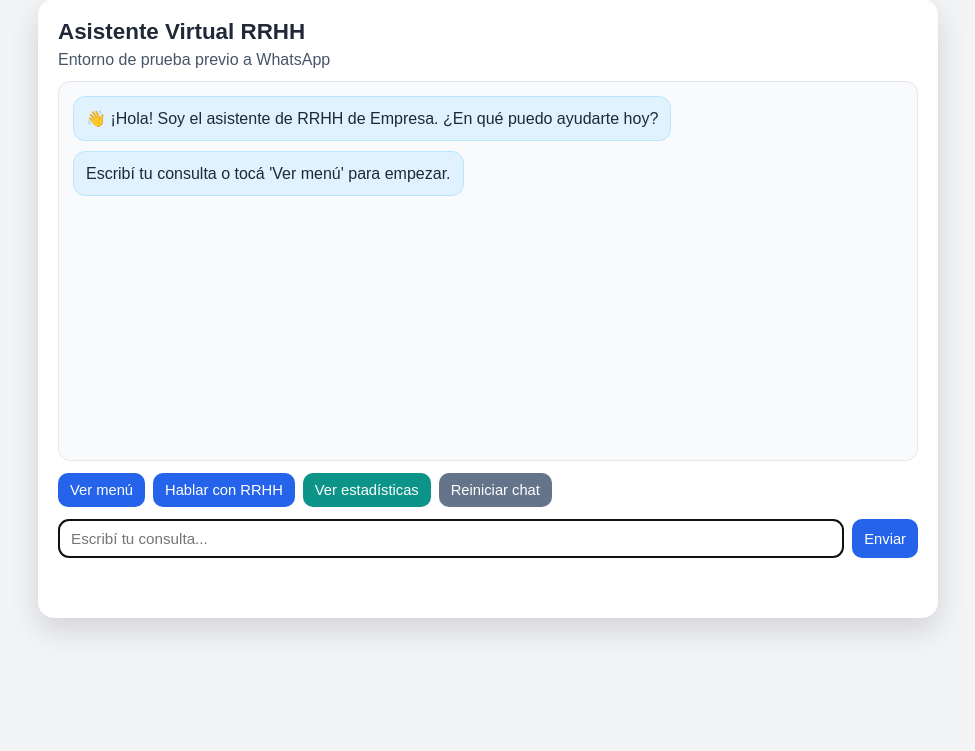
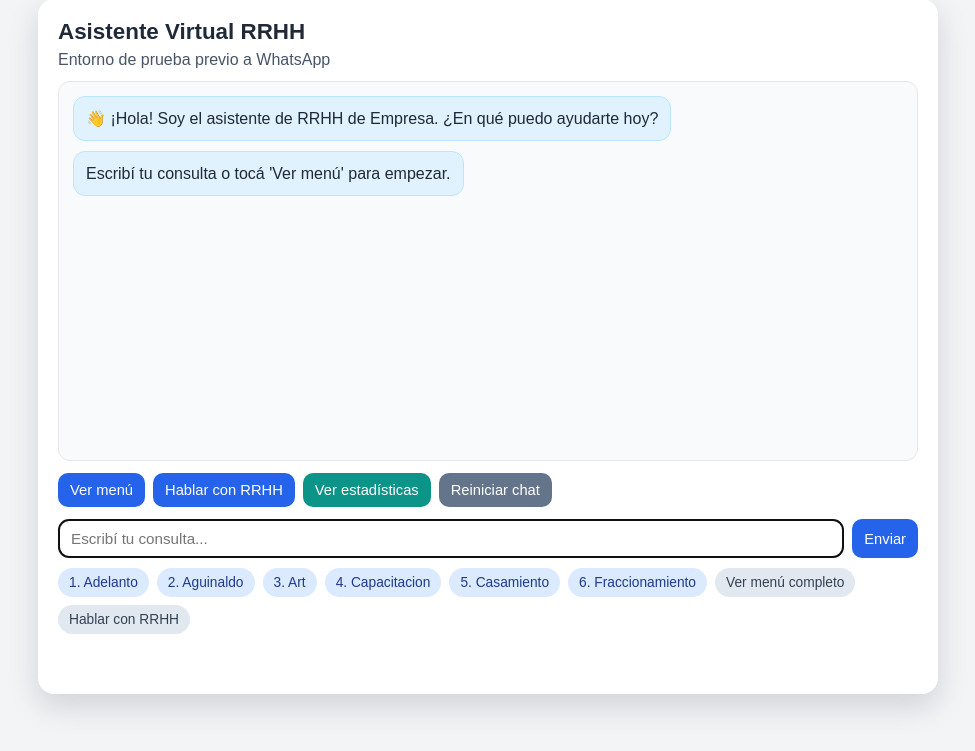
Before and after one commit to deboraq/ChatBotRRHH, a Flask app: page / in a window 1280 px wide. Shown: the part 25-776 px from the top of the page, without its empty margins (152-1127 px from the left). Run offline with Flask 3, Linux system fonts and the light colour scheme.

Commit message:
Mejora UX web con acciones clickeables y feedback guiado
Co-authored-by: deboraq <deboraq@users.noreply.github.com>

```diff
--- a/static/chat.css
+++ b/static/chat.css
@@ -129,6 +129,43 @@ button:hover {
   min-height: 18px;
 }
 
+.dynamic-actions {
+  margin-top: 10px;
+  display: flex;
+  flex-wrap: wrap;
+  gap: 8px;
+}
+
+.chip {
+  border: none;
+  background: #e5e7eb;
+  color: #111827;
+  border-radius: 999px;
+  padding: 7px 11px;
+  cursor: pointer;
+  font-size: 0.86rem;
+}
+
+.chip.topic {
+  background: #dbeafe;
+  color: #1e3a8a;
+}
+
+.chip.secondary {
+  background: #e2e8f0;
+  color: #334155;
+}
+
+.chip.positive {
+  background: #dcfce7;
+  color: #166534;
+}
+
+.chip.negative {
+  background: #fee2e2;
+  color: #991b1b;
+}
+
 @media (max-width: 640px) {
   .chat-wrapper {
     margin: 8px auto;
--- a/templates/chat.html
+++ b/templates/chat.html
@@ -33,6 +33,8 @@
         <button id="send-button" type="submit">Enviar</button>
       </form>
 
+      <section id="dynamic-actions" class="dynamic-actions"></section>
+
       <p id="feedback-hint" class="feedback-hint"></p>
     </main>
 
@@ -44,6 +46,8 @@
       const btnMenu = document.getElementById("btn-menu");
       const btnRrhh = document.getElementById("btn-rrhh");
       const btnReset = document.getElementById("btn-reset");
+      const dynamicActions = document.getElementById("dynamic-actions");
+      const initialQuickActions = {{ quick_actions_iniciales|tojson }};
 
       function addMessage(role, text) {
         const bubble = document.createElement("article");
@@ -53,12 +57,29 @@
         chatWindow.scrollTop = chatWindow.scrollHeight;
       }
 
-      async function sendMessage(message, skipRenderUser = false) {
+      function renderQuickActions(actions) {
+        dynamicActions.innerHTML = "";
+        if (!Array.isArray(actions) || actions.length === 0) return;
+
+        actions.forEach((action) => {
+          const btn = document.createElement("button");
+          btn.type = "button";
+          btn.className = `chip ${action.variant || "default"}`;
+          btn.textContent = action.label;
+          btn.addEventListener("click", () =>
+            sendMessage(action.value, { displayText: action.label })
+          );
+          dynamicActions.appendChild(btn);
+        });
+      }
+
+      async function sendMessage(message, options = {}) {
+        const { skipRenderUser = false, displayText = null } = options;
         const trimmed = message.trim();
         if (!trimmed) return;
 
         if (!skipRenderUser) {
-          addMessage("user", trimmed);
+          addMessage("user", displayText || trimmed);
         }
 
         messageInput.value = "";
@@ -75,6 +96,7 @@
           if (!data.ok) {
             addMessage("bot", "Hubo un error procesando tu mensaje.");
             feedbackHint.textContent = "";
+            renderQuickActions([]);
             return;
           }
 
@@ -82,9 +104,11 @@
           feedbackHint.textContent = data.await_feedback
             ? "Esperando feedback: respondé si/no, o escribí otra consulta."
             : "";
+          renderQuickActions(data.quick_actions || []);
         } catch (error) {
           addMessage("bot", "No pude conectarme con el servidor del chatbot.");
           feedbackHint.textContent = "";
+          renderQuickActions([]);
         }
       }
 
@@ -93,8 +117,12 @@
         sendMessage(messageInput.value);
       });
 
-      btnMenu.addEventListener("click", () => sendMessage("menu"));
-      btnRrhh.addEventListener("click", () => sendMessage("h"));
+      btnMenu.addEventListener("click", () =>
+        sendMessage("menu", { displayText: "Ver menú" })
+      );
+      btnRrhh.addEventListener("click", () =>
+        sendMessage("h", { displayText: "Hablar con RRHH" })
+      );
       btnReset.addEventListener("click", async () => {
         try {
           const response = await fetch("/api/reset", { method: "POST" });
@@ -103,6 +131,7 @@
           addMessage("bot", "{{ bienvenida }}");
           addMessage("bot", data.reply);
           feedbackHint.textContent = "";
+          renderQuickActions(data.quick_actions || initialQuickActions);
         } catch (error) {
           addMessage("bot", "No se pudo reiniciar la sesión.");
         }
@@ -110,6 +139,7 @@
 
       addMessage("bot", "{{ bienvenida }}");
       addMessage("bot", "Escribí tu consulta o tocá 'Ver menú' para empezar.");
+      renderQuickActions(initialQuickActions);
       messageInput.focus();
     </script>
   </body>
--- a/web_chat.py
+++ b/web_chat.py
@@ -8,6 +8,10 @@ import stats_service
 
 flask_app = Flask(__name__)
 flask_app.config["SECRET_KEY"] = os.getenv("CHATBOT_WEB_SECRET", "dev-chatbot-secret")
+
+
+def _accion(label, value, variant="default"):
+    return {"label": label, "value": value, "variant": variant}
 
 
 def construir_temas_map():
@@ -23,6 +27,36 @@ def construir_menu_texto(temas_map):
         lineas.append(f"{numero}. {tema.capitalize()}")
     lineas.append("H. Hablar con alguien de RRHH")
     return "\n".join(lineas)
+
+
+def construir_acciones_menu(temas_map, limite=8):
+    acciones = []
+    for numero, tema in list(temas_map.items())[:limite]:
+        acciones.append(_accion(f"{numero}. {tema.capitalize()}", numero, "topic"))
+
+    if len(temas_map) > limite:
+        acciones.append(_accion("Ver menú completo", "menu", "secondary"))
+
+    acciones.append(_accion("Hablar con RRHH", "h", "secondary"))
+    return acciones
+
+
+def construir_acciones_feedback():
+    return [
+        _accion("Sí", "si", "positive"),
+        _accion("No", "no", "negative"),
+        _accion("Nueva consulta", "menu", "secondary"),
+    ]
+
+
+def construir_acciones_sugerencias(consulta, temas_map):
+    sugerencias = chatbot.sugerir_temas(consulta, temas_map)
+    acciones = []
+    for tema in sugerencias[:4]:
+        acciones.append(_accion(tema.capitalize(), tema, "topic"))
+    acciones.append(_accion("Ver menú", "menu", "secondary"))
+    acciones.append(_accion("Hablar con RRHH", "h", "secondary"))
+    return acciones
 
 
 def armar_respuesta_no_entendida(consulta, temas_map):
@@ -41,7 +75,7 @@ def limpiar_estado_conversacion():
     session.pop("pending_feedback_topic", None)
 
 
-def procesar_feedback_pendiente(texto_usuario, tema_pendiente):
+def procesar_feedback_pendiente(texto_usuario, tema_pendiente, temas_map):
     tipo, texto_norm = chatbot.clasificar_input_feedback(texto_usuario)
 
     if tipo == "feedback":
@@ -52,25 +86,31 @@ def procesar_feedback_pendiente(texto_usuario, tema_pendiente):
             "Si querés, escribime otra consulta o poné 'menu' para ver temas.",
             False,
             False,
+            construir_acciones_menu(temas_map, limite=6),
         )
 
     if tipo == "menu":
         limpiar_estado_conversacion()
-        temas_map = construir_temas_map()
-        return construir_menu_texto(temas_map), False, False
+        return (
+            construir_menu_texto(temas_map),
+            False,
+            False,
+            construir_acciones_menu(temas_map),
+        )
 
     if tipo == "salir":
         limpiar_estado_conversacion()
-        return "Gracias por comunicarte con RRHH de Empresa. ¡Buen día!", False, True
+        return "Gracias por comunicarte con RRHH de Empresa. ¡Buen día!", False, True, []
 
     if tipo == "consulta":
         limpiar_estado_conversacion()
-        return None, False, False
+        return None, False, False, []
 
     return (
         "Podés responder 'si' o 'no'. Si preferís, también podés escribir una nueva consulta.",
         True,
         False,
+        construir_acciones_feedback(),
     )
 
 
@@ -83,43 +123,64 @@ def responder_chat(mensaje_usuario):
             "No llegué a entender tu consulta. ¿Podés reformularla?",
             False,
             False,
+            construir_acciones_menu(temas_map, limite=6),
         )
 
     tema_pendiente = session.get("pending_feedback_topic")
     if tema_pendiente:
-        respuesta_feedback, espera_feedback, finalizar = procesar_feedback_pendiente(
-            mensaje_usuario, tema_pendiente
+        (
+            respuesta_feedback,
+            espera_feedback,
+            finalizar,
+            quick_actions,
+        ) = procesar_feedback_pendiente(
+            mensaje_usuario,
+            tema_pendiente,
+            temas_map,
         )
         if respuesta_feedback is not None:
-            return respuesta_feedback, espera_feedback, finalizar
+            return respuesta_feedback, espera_feedback, finalizar, quick_actions
         # Si llega una nueva consulta durante feedback, sigue flujo normal.
 
     if mensaje_norm == "menu":
-        return construir_menu_texto(temas_map), False, False
+        return construir_menu_texto(temas_map), False, False, construir_acciones_menu(
+            temas_map
+        )
 
     if mensaje_norm in chatbot.PALABRAS_SALIDA:
-        return "Gracias por comunicarte con RRHH de Empresa. ¡Buen día!", False, True
+        return "Gracias por comunicarte con RRHH de Empresa. ¡Buen día!", False, True, []
 
     respuesta, tema_id = chatbot.obtener_respuesta(mensaje_usuario, temas_map)
     if respuesta:
         requiere_feedback = tema_id not in chatbot.TEMAS_SIN_FEEDBACK
+        quick_actions = []
         if requiere_feedback:
             session["pending_feedback_topic"] = tema_id
             respuesta = (
                 f"{respuesta}\n\n"
                 "¿Esta información te fue de utilidad? (si/no)"
             )
-        return respuesta, requiere_feedback, False
+            quick_actions = construir_acciones_feedback()
+        else:
+            quick_actions = construir_acciones_menu(temas_map, limite=4)
+        return respuesta, requiere_feedback, False, quick_actions
 
     chatbot.registrar_pendiente(mensaje_usuario)
-    return armar_respuesta_no_entendida(mensaje_usuario, temas_map), False, False
+    return (
+        armar_respuesta_no_entendida(mensaje_usuario, temas_map),
+        False,
+        False,
+        construir_acciones_sugerencias(mensaje_usuario, temas_map),
+    )
 
 
 @flask_app.get("/")
 def home():
+    temas_map = construir_temas_map()
     return render_template(
         "chat.html",
         bienvenida=chatbot.MENSAJE_BIENVENIDA,
+        quick_actions_iniciales=construir_acciones_menu(temas_map, limite=6),
     )
 
 
@@ -136,13 +197,14 @@ def chat_api():
     if not isinstance(mensaje, str):
         return jsonify({"ok": False, "error": "Formato de mensaje inválido"}), 400
 
-    respuesta, espera_feedback, finalizar = responder_chat(mensaje)
+    respuesta, espera_feedback, finalizar, quick_actions = responder_chat(mensaje)
     return jsonify(
         {
             "ok": True,
             "reply": respuesta,
             "await_feedback": espera_feedback,
             "end_session": finalizar,
+            "quick_actions": quick_actions,
         }
     )
 
@@ -156,10 +218,12 @@ def stats_api():
 @flask_app.post("/api/reset")
 def reset_api():
     limpiar_estado_conversacion()
+    temas_map = construir_temas_map()
     return jsonify(
         {
             "ok": True,
             "reply": "Sesión reiniciada. ¿En qué puedo ayudarte?",
+            "quick_actions": construir_acciones_menu(temas_map, limite=6),
         }
     )
 
```
Also changed, not shown: tests/test_web_chat.py (+15 -0 lines), README.md.
